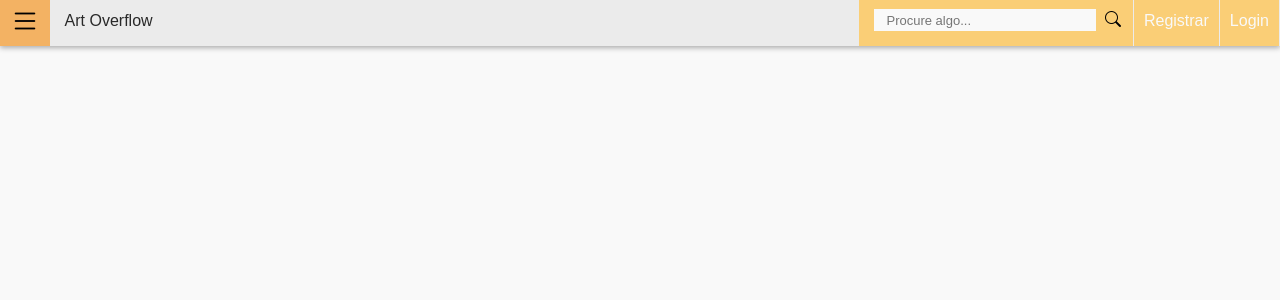
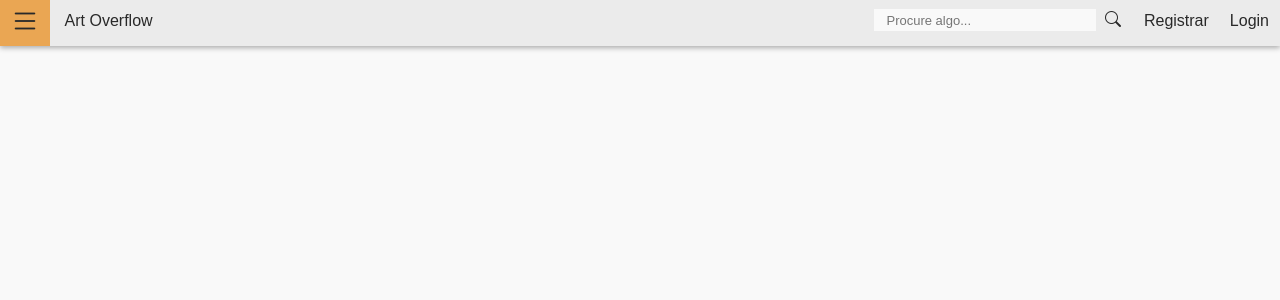
Before and after one commit to danielss0n/art-overflow, a Node server app: page /posts in a window 1280 px wide. Shown: the top 300 px of the page. Run offline with Node 20, Linux system fonts and the light colour scheme; data that the repository does not hold is empty; some libraries are stand-ins or nearby versions.

Commit message:
little changes
little changes

```diff
--- a/controllers/postsController.js
+++ b/controllers/postsController.js
@@ -37,6 +37,9 @@ module.exports = class postController {
     static async dashboard(req, res) {
         const userId = req.session.userid;
 
+
+
+
         const user = await User.findOne({
             where: {
                 id: userId,
@@ -45,11 +48,10 @@ module.exports = class postController {
             plain: true,
         });
 
+        if (!user) {
+          return res.redirect("/login");
+        }
 
-
-    if (!user) {
-      res.redirect("/login");
-    }
 
     const posts = user.Posts.map((result) => result.dataValues)
 
--- a/helpers/auth.js
+++ b/helpers/auth.js
@@ -2,7 +2,7 @@ module.exports.checkAuth = function(req, res, next) {
     const userId = req.session.userid
 
     if (!userId) {
-        res.redirect('/login');
+        return res.redirect('/login');
     }
 
     next()
--- a/public/css/posts-styles.css
+++ b/public/css/posts-styles.css
@@ -38,6 +38,10 @@
     padding: 10px;
 }
 
+.post-title {
+    margin: 0;
+}
+
 .user-img {
     height: 50px;
     width: 50px;
--- a/public/css/styles.css
+++ b/public/css/styles.css
@@ -8,8 +8,8 @@ html {
 }
 
 body {
-    --b: rgb(250, 206, 118);
-    --b2:rgb(243, 178, 99);
+    --b: rgb(235, 235, 235);
+    --b2:rgb(234, 166, 83);
     --bg: rgb(249, 249, 249);
     --bg2: rgb(235, 235, 235);
     --p: rgb(41, 41, 41);
@@ -76,7 +76,7 @@ body {
 
 a {
     text-decoration: none;
-    color: var(--b);
+    color: var(--p);
 }
 
 ul {
@@ -121,7 +121,7 @@ li {
 
     height: 100%;
     float: right;
-
+    color: var(--p);
     background-color: var(--b);
     transition: 0.2s;
 }
@@ -132,7 +132,7 @@ li:hover {
 
 li a {
     text-decoration: none;
-    color: var(--bg);
+    color: var(--p);
     display: block;
     margin-top: 12px;
     margin-right: 10px;
--- a/views/home/posts.handlebars
+++ b/views/home/posts.handlebars
@@ -6,7 +6,7 @@
                 <div class="user-container">
                     <img src="" class="user-img">
                     <a href="/users/{{this.User.name}}" class="user-name">{{this.User.name}}</a>
-                    <p class="user-level">Iniciante</p>
+                    <p class="user-level">{{this.User.skill}}</p>
                 </div>
                 <img class="post-img" src='images/posts/{{this.image}}'>
                 <div class="description-post-container">
```
